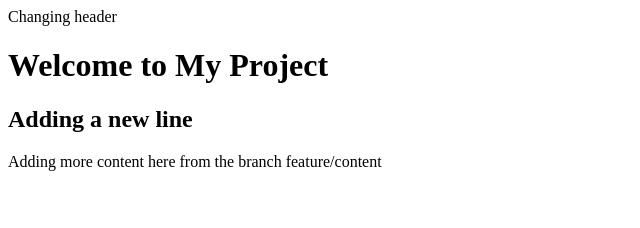
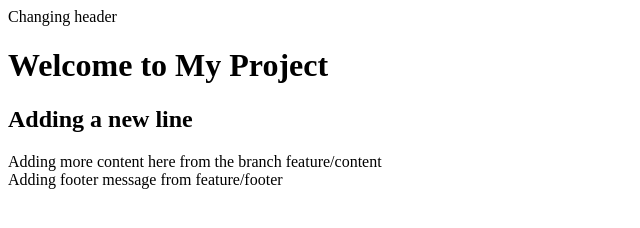
Before and after one commit to vaishnavi12301990/assignment, a plain HTML site: page index.html in a window 1280 px wide. Shown: the whole page, without its empty margins (0-640 px from the left). Drawn offline with Linux system fonts and the light colour scheme.

Commit message:
add project footer

```diff
--- a/index.html
+++ b/index.html
@@ -11,3 +11,6 @@
 Adding more content here from the branch feature/content
 </body>
 </html>
+<footer>
+Adding footer message from feature/footer
+</footer>
```
Also changed, not shown: 1 other file.
